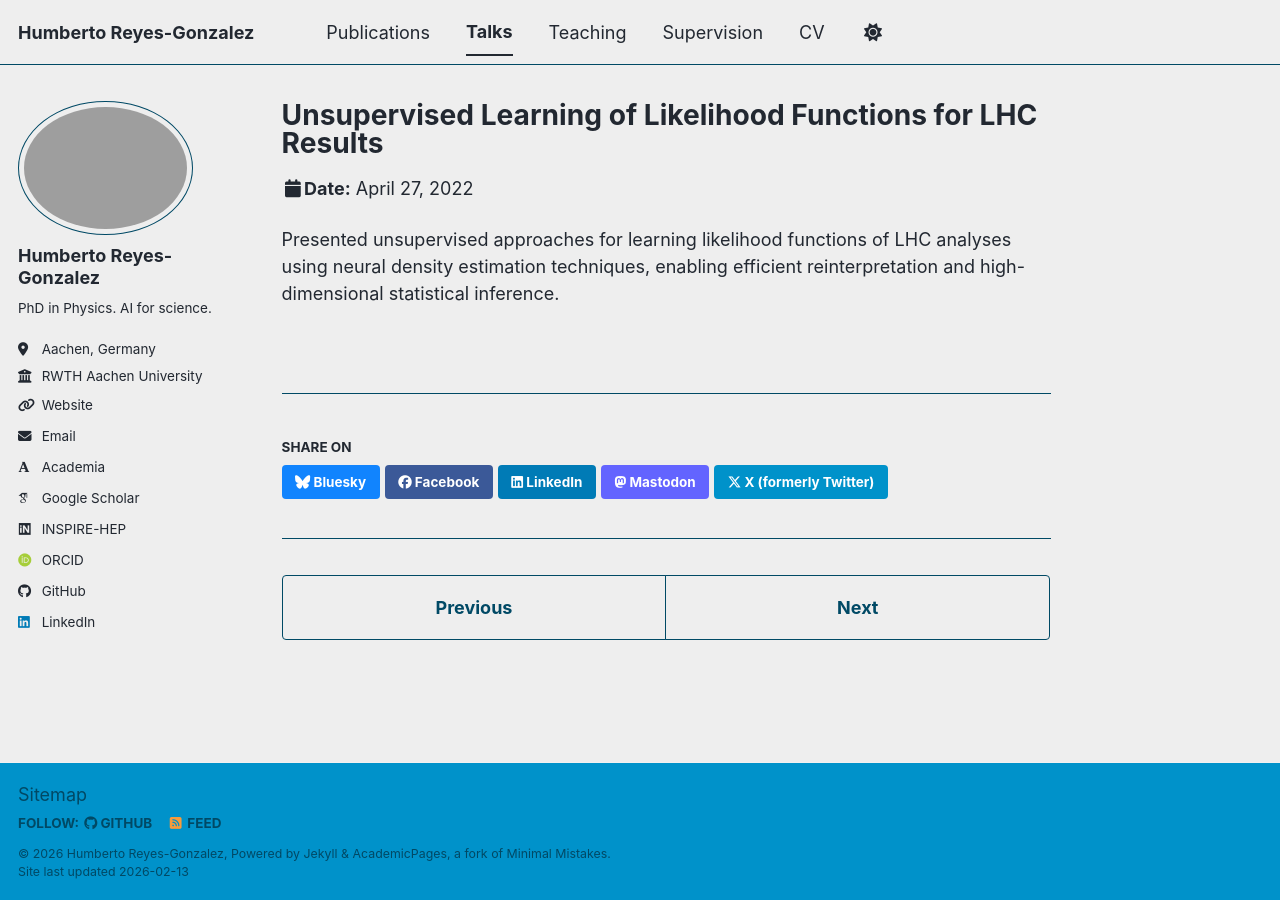
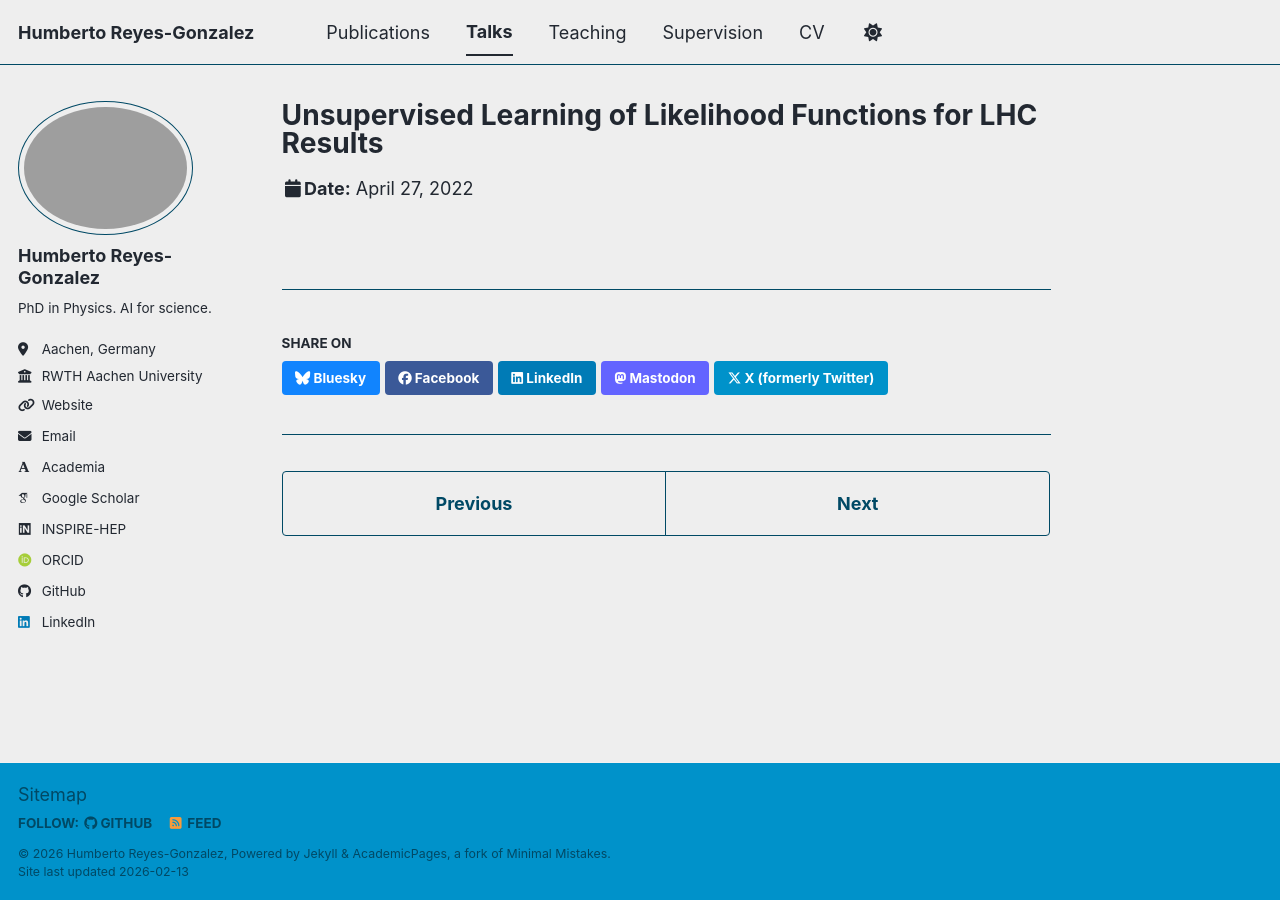
Before and after one commit to hreyes91/hreyes91.github.io, a Jekyll site: the page built from _talks/2022-04-27-learning-to-discover.md, in a window 1280 px wide. Built offline with Jekyll 4.4.1, drawn with Linux system fonts in a browser that asks for light colours; some web fonts are replaced; a script bundle is joined from its source files by our own code; library files that are not in the unit come from our copies.

Commit message:
Update 2022-04-27-learning-to-discover.md

```diff
--- a/_talks/2022-04-27-learning-to-discover.md
+++ b/_talks/2022-04-27-learning-to-discover.md
@@ -8,4 +8,3 @@ date: 2022-04-27
 location: "Orsay, France"
 talk_url: "https://indico.ijclab.in2p3.fr/event/5999/timetable/?view=standard_numbered#23-unsupervised-learning-likel"
 ---
-Presented unsupervised approaches for learning likelihood functions of LHC analyses using neural density estimation techniques, enabling efficient reinterpretation and high-dimensional statistical inference.
```
